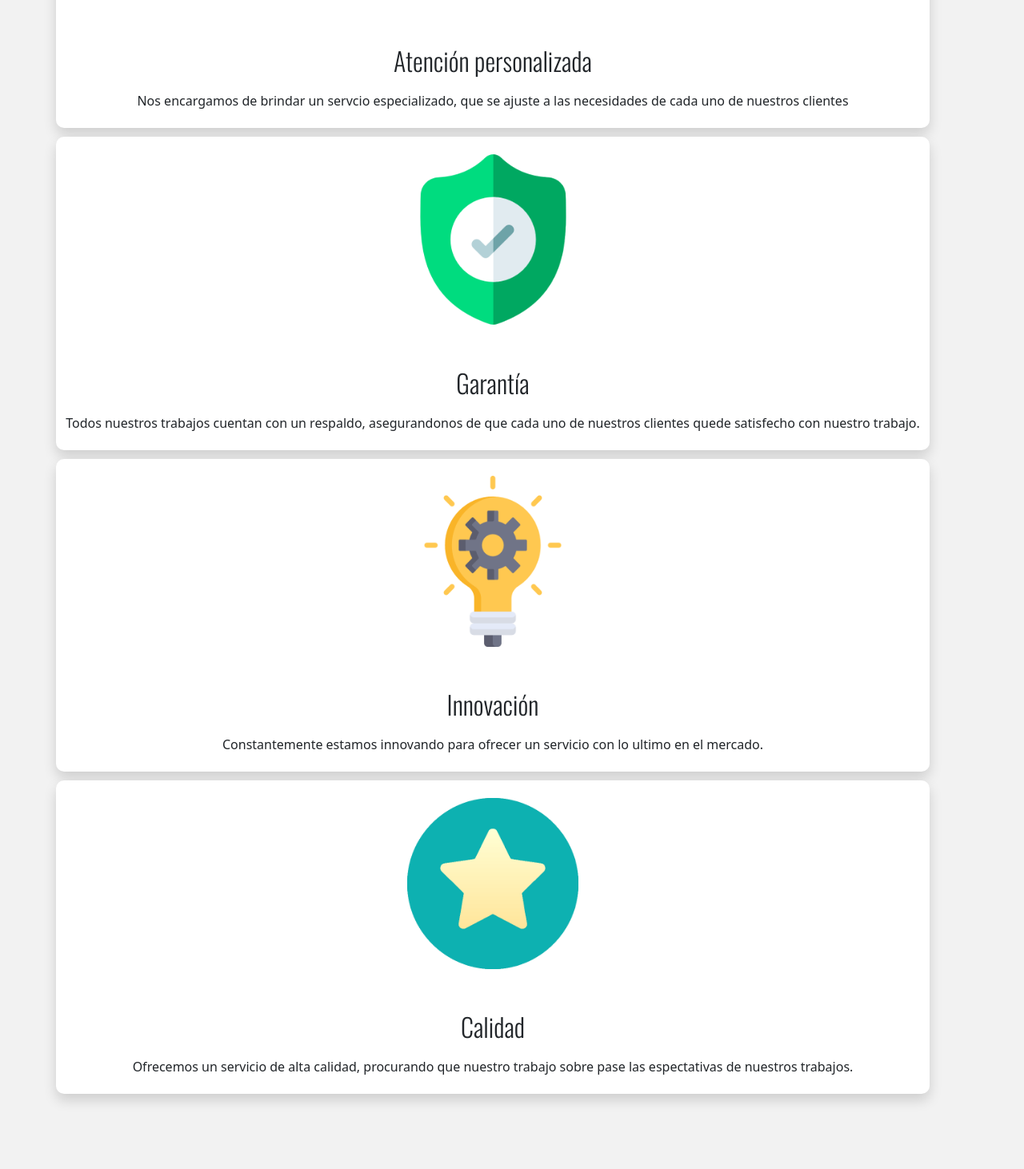
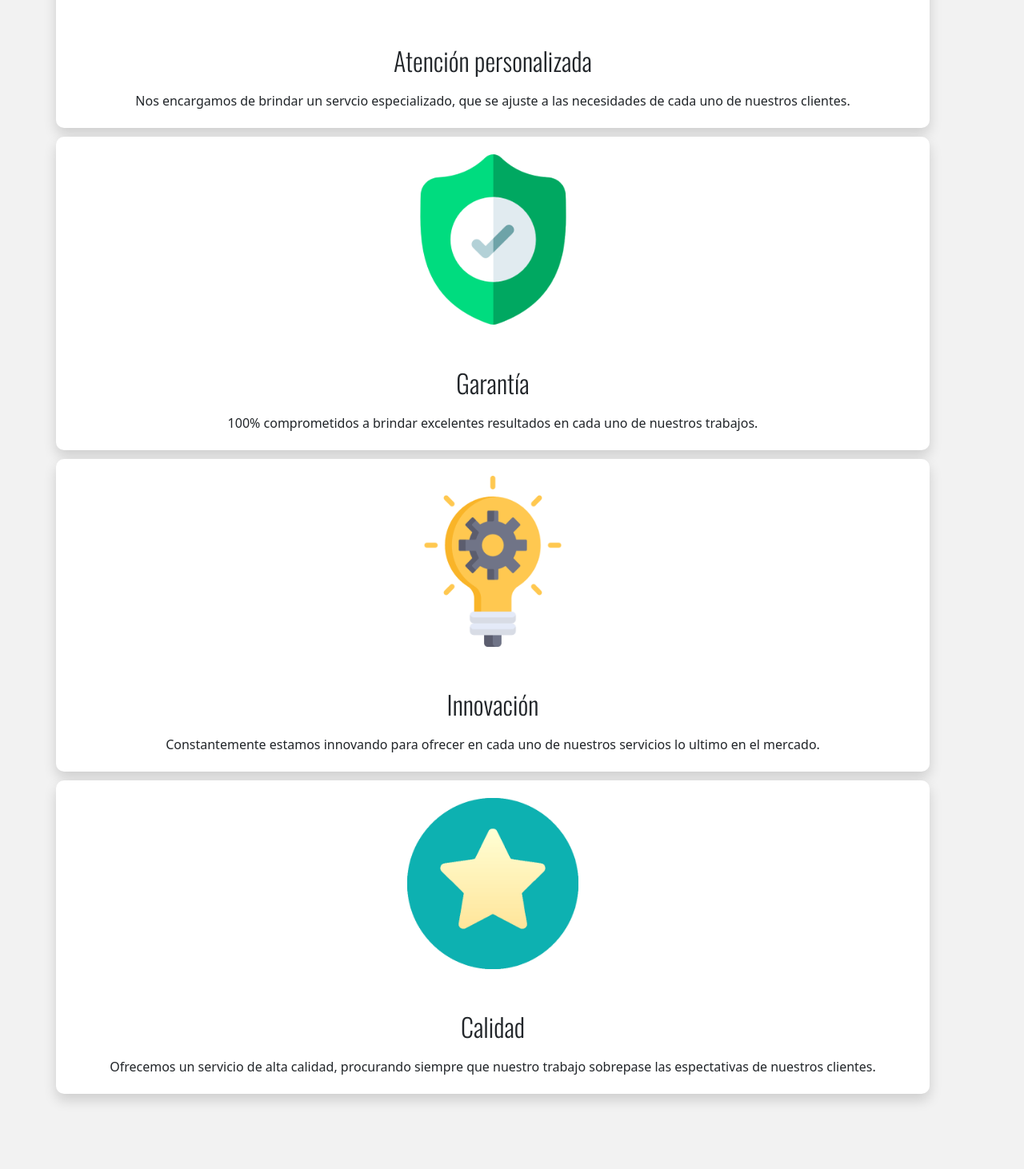
Before and after one commit to daya-0393/Autolin, a Next.js app: page / in a window 1280 px wide. Shown: the part 2008-3470 px from the top of the page at 80% size. Built offline with nearby package versions, Linux system fonts and the light colour scheme.

Commit message:
optimized version

```diff
--- a/Components/Benefits/benefits.js
+++ b/Components/Benefits/benefits.js
@@ -16,19 +16,19 @@ export default function Benefits(){
             </Benefit>
             <Benefit url="/images/icons/talking.webp">
                 <h2 className={styles.subHeading}>Atención personalizada</h2>
-                <p>Nos encargamos de brindar un servcio especializado, que se ajuste a las necesidades de cada uno de nuestros clientes</p>
+                <p>Nos encargamos de brindar un servcio especializado, que se ajuste a las necesidades de cada uno de nuestros clientes.</p>
             </Benefit>
             <Benefit url="/images/icons/shield.webp">
                 <h2 className={styles.subHeading}>Garantía</h2>
-                <p>Todos nuestros trabajos cuentan con un respaldo, asegurandonos de que cada uno de nuestros clientes quede satisfecho con nuestro trabajo.</p>
+                <p>100% comprometidos a brindar excelentes resultados en cada uno de nuestros trabajos.</p>
             </Benefit>
             <Benefit url="/images/icons/innovation.webp">
                 <h2 className={styles.subHeading}>Innovación</h2>
-                <p>Constantemente estamos innovando para ofrecer un servicio con lo ultimo en el mercado.</p>
+                <p>Constantemente estamos innovando para ofrecer en cada uno de nuestros servicios lo ultimo en el mercado.</p>
             </Benefit>
             <Benefit url="/images/icons/star.webp">
                 <h2 className={styles.subHeading}>Calidad</h2>
-                <p>Ofrecemos un servicio de alta calidad, procurando que nuestro trabajo sobre pase las espectativas de nuestros trabajos.</p>
+                <p>Ofrecemos un servicio de alta calidad, procurando siempre que nuestro trabajo sobrepase las espectativas de nuestros clientes.</p>
             </Benefit>
 
         </div>
--- a/pages/_app.js
+++ b/pages/_app.js
@@ -8,7 +8,7 @@ export default function App({ Component, pageProps }) {
                 <meta name="viewport" content="width=device-width, initial-scale=1.0"></meta>
                 <meta httpEquiv="X-UA-Compatible" content="IE=edge,chrome=1"></meta>
                 <meta name="HandheldFriendly" content="true"></meta>
-                <meta name="description" content="Somos un taller que brinda una gran variedad de servicios, entre los que se encuentran: Mecánica generla, Enderezado y pintura, Lubricentro, Aire acondicionado, Llantera y tramado, Autolavado entre otros."></meta>
+                <meta name="description" content="Somos un taller automotriz con gran trayectoria. Ubicados en Santa Ana, brindamos una gran variedad de servicios, entre los que se encuentran: Mecánica general, Enderezado y pintura, Lubricentro, Aire acondicionado, Llantera y tramado, Autolavado, entre otros."></meta>
                 <link href="https://cdn.jsdelivr.net/npm/bootstrap@5.0.0-beta1/dist/css/bootstrap.min.css" rel="stylesheet" integrity="sha384-giJF6kkoqNQ00vy+HMDP7azOuL0xtbfIcaT9wjKHr8RbDVddVHyTfAAsrekwKmP1" crossOrigin="anonymous"></link>
                 <link rel="stylesheet" href="https://use.fontawesome.com/releases/v5.15.1/css/all.css" integrity="sha384-vp86vTRFVJgpjF9jiIGPEEqYqlDwgyBgEF109VFjmqGmIY/Y4HV4d3Gp2irVfcrp" crossOrigin="anonymous"></link>
                 <link href="https://fonts.googleapis.com/css2?family=Oswald:wght@200;300;400;500;600;700&display=swap" rel="stylesheet"></link>
```
